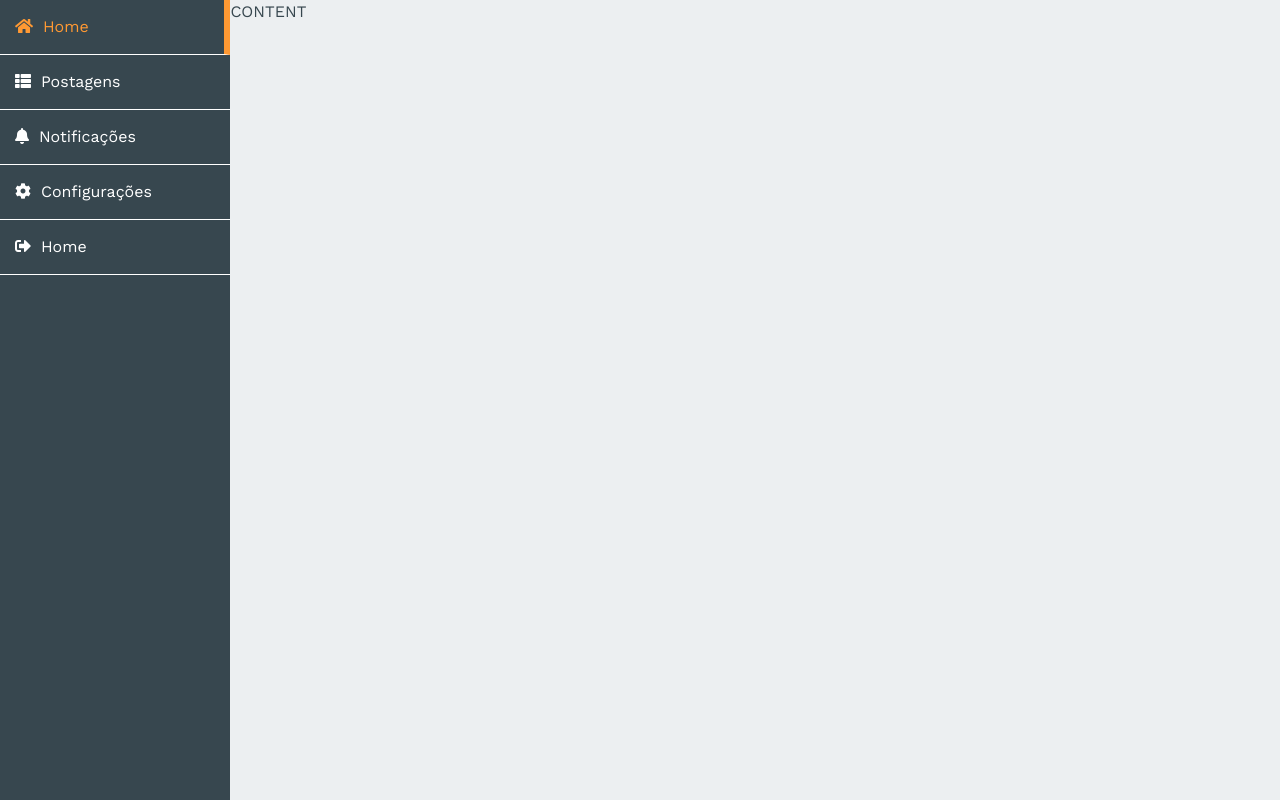
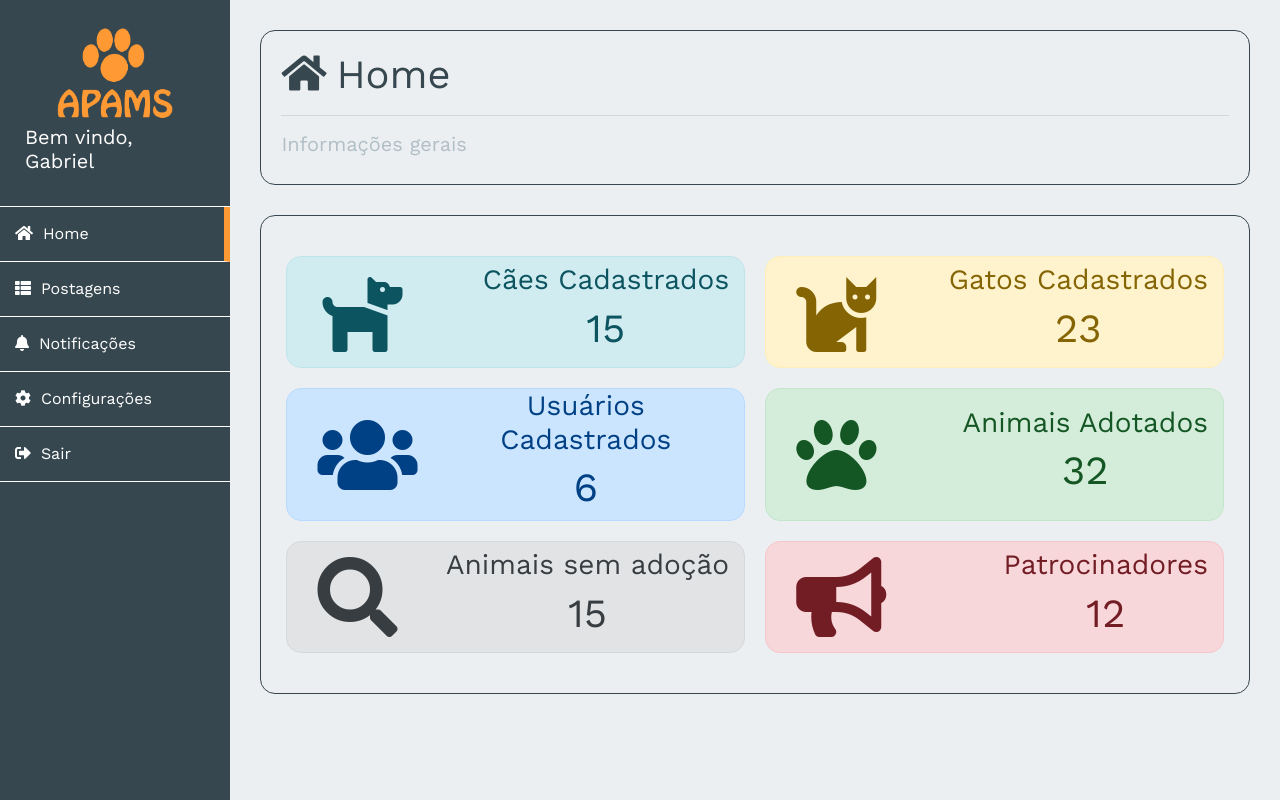
Before and after one commit to gabrielmarcato/painel_admin_apams, a plain HTML site: page home.html in a window 1280 px wide. Drawn offline with nearby package versions, Linux system fonts and the light colour scheme.

Commit message:
Ajuste HomePage

```diff
--- a/css/style.css
+++ b/css/style.css
@@ -14,13 +14,23 @@
   float: left;
 }
 
-nav > ul {
+#menu > .user {
+  padding: 25px;
+  display: flex;
+  flex-direction: column;
+  justify-content: center;
+  align-items: center;
+  color: #FFF;
+}
+
+#menu > nav > ul {
+  border-top: 1px solid #FFF;
   display: flex;
   flex-direction: column;
   align-items: center;
 }
 
-nav > ul > li {
+#menu > nav > ul > li {
   width: 100%;
   list-style: none;
   padding: 15px;
@@ -28,7 +38,7 @@ nav > ul > li {
   color: #FFF;
 }
 
-nav > ul > li:hover {
+#menu > nav > ul > li:hover {
   border-right: 6px solid #f93;
 }
 
@@ -51,3 +61,38 @@ i {
   color: #37474f;
   float: right;
 }
+
+#conteudo > .title {
+  border: 1px solid #37474f;
+  border-radius: 15px;
+  margin: 30px;
+  padding: 20px;
+}
+
+#conteudo > .title > .subtitle {
+  color: #b0bec5;
+}
+
+#conteudo > .article {
+  border: 1px solid #37474f;
+  border-radius: 15px;
+  margin: 30px;
+  padding: 30px;
+}
+
+#conteudo > .article > .row > .box {
+  display: flex;
+  flex-direction: row;
+  justify-content: space-between;
+  align-items: center;
+  min-width: 450px;
+  max-width: 540px;
+  border-radius: 15px;
+  font-weight: bold;
+  margin: 10px;
+}
+
+#conteudo > .article > .row > .box i {
+  font-size: 80px;
+  padding: 15px;
+}
--- a/home.html
+++ b/home.html
@@ -12,22 +12,89 @@
 </head>
 
 <body>
+
   <div id="menu">
-
+    <div class="user">
+      <img src="./img/logo.png" alt="APAMS" height="100px">
+      <h5>Bem vindo, Gabriel</h5>
+    </div>
     <nav>
       <ul>
         <li class="action"><i class="fas fa-home"></i>Home</li>
         <li><i class="fas fa-th-list"></i>Postagens</li>
         <li><i class="fas fa-bell"></i>Notificações</li>
         <li><i class="fas fa-cog"></i>Configurações</li>
-           <li><i class="fas fa-sign-out-alt"></i>Home</li>
+        <li><i class="fas fa-sign-out-alt"></i>Sair</li>
       </ul>
     </nav>
-
   </div>
 
   <div id="conteudo">
-      CONTENT
+
+    <div class="title">
+      <h1><i class="fas fa-home"></i>Home</h1>
+      <hr>
+      <h5 class="subtitle">Informações gerais</h5>
+    </div>
+
+    <div class="article">
+      <div class="row">
+
+        <div class="col-md card box alert-info">
+          <i class="fas fa-dog"></i>
+          <div class="text-center">
+            <h3>Cães Cadastrados</h3>
+            <h1>15</h1>
+          </div>
+        </div>
+
+        <div class="col-md card box alert-warning">
+          <i class="fas fa-cat"></i>
+          <div class="text-center">
+            <h3>Gatos Cadastrados</h3>
+            <h1>23</h1>
+          </div>
+        </div>
+
+
+        <div class="col-md card box alert-primary">
+          <i class="fas fa-users"></i>
+          <div class="text-center">
+            <h3>Usuários Cadastrados</h3>
+            <h1>6</h1>
+          </div>
+        </div>
+
+
+        <div class="col-md card box alert-success">
+          <i class="fas fa-paw"></i>
+          <div class="text-center">
+            <h3>Animais Adotados</h3>
+            <h1>32</h1>
+          </div>
+        </div>
+
+
+        <div class="col-md card box alert-secondary">
+          <i class="fas fa-search"></i>
+          <div class="text-center">
+            <h3>Animais sem adoção</h3>
+            <h1>15</h1>
+          </div>
+        </div>
+
+
+        <div class="col-md card box alert-danger">
+          <i class="fas fa-bullhorn"></i>
+          <div class="text-center">
+            <h3>Patrocinadores</h3>
+            <h1>12</h1>
+          </div>
+        </div>
+
+
+      </div>
+    </div>
   </div>
 
 
```
Also changed, not shown: index.html (+1 -1 lines). Lines whose indentation alone changed are shown as unchanged.
